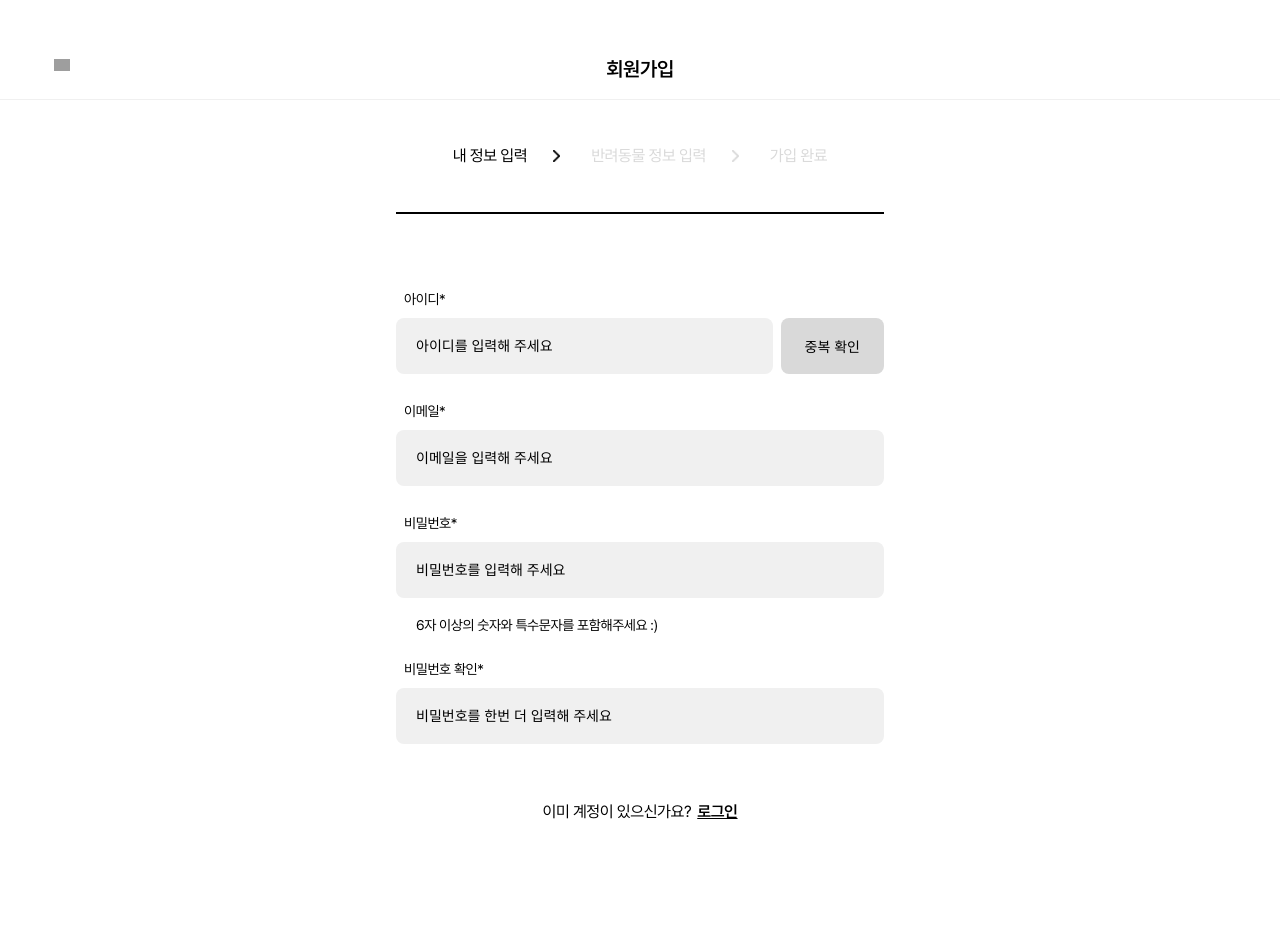
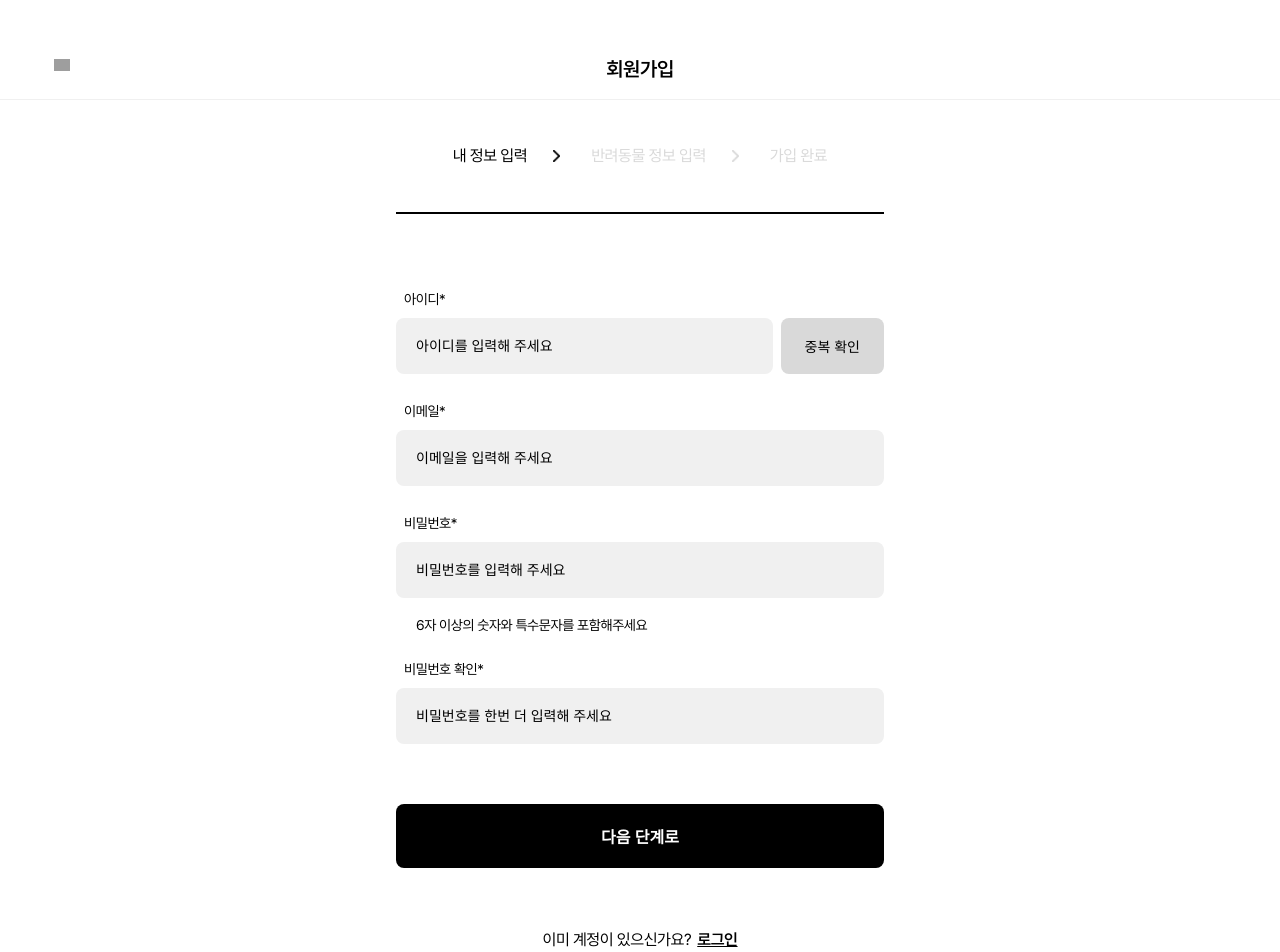
Before and after one commit to petD-ary/petDiary, a Next.js app: page /account in a window 1280 px wide. Shown: the top 952 px of the page. Built offline with nearby package versions, Linux system fonts and the light colour scheme; grey boxes are pictures that could not be loaded.

Commit message:
chore: submit 작업 진행 중

```diff
--- a/app/components/Account/UserForm/index.tsx
+++ b/app/components/Account/UserForm/index.tsx
@@ -5,7 +5,18 @@ import styled from 'styled-components';
 
 const AccountForm = styled.form`
   width: 100%;
-  padding: 48px 0 60px;
+  padding: 48px 0 64px;
+
+  & button[type='submit'] {
+    width: 100%;
+    background: #000;
+    color: #fff;
+    font-weight: 600;
+    border: none;
+    border-radius: 8px;
+    padding: 20px 0;
+    margin-top: 60px;
+  }
 `;
 
 const UserForm = () => {
@@ -14,16 +25,22 @@ const UserForm = () => {
   const [password, setPassword] = useState<string>('');
   const [passwordCheck, setPasswordCheck] = useState<string>('');
   const [err, setErr] = useState<boolean>(false);
+  const [errMsg, setErrMsg] = useState<string>();
 
   const correctPassword = (pw: string, pwCheck: string) => {
-    if (pw !== pwCheck) {
-      setErr(true);
-    } else {
-      setErr(false);
-    }
+    if (pw.length > 6)
+      if (pw !== pwCheck) {
+        setErr(true);
+      } else {
+        setErr(false);
+      }
   };
 
-  const handleSubmit = (e: FormEvent<HTMLFormElement>) => {};
+  const handleSubmit = (e: FormEvent<HTMLFormElement>) => {
+    e.preventDefault();
+
+    correctPassword(password, passwordCheck);
+  };
 
   return (
     <AccountForm onSubmit={(e) => handleSubmit(e)}>
@@ -51,7 +68,7 @@ const UserForm = () => {
         setValue={(value: string) => setPassword(value)}
         placeholder='비밀번호를 입력해 주세요'
         required
-        desc='6자 이상의 숫자와 특수문자를 포함해주세요 :)'
+        desc='6자 이상의 숫자와 특수문자를 포함해주세요'
       />
       <Input
         label='비밀번호 확인*'
@@ -61,6 +78,7 @@ const UserForm = () => {
         placeholder='비밀번호를 한번 더 입력해 주세요'
         required
       />
+      <button type='submit'>다음 단계로</button>
     </AccountForm>
   );
 };
```
